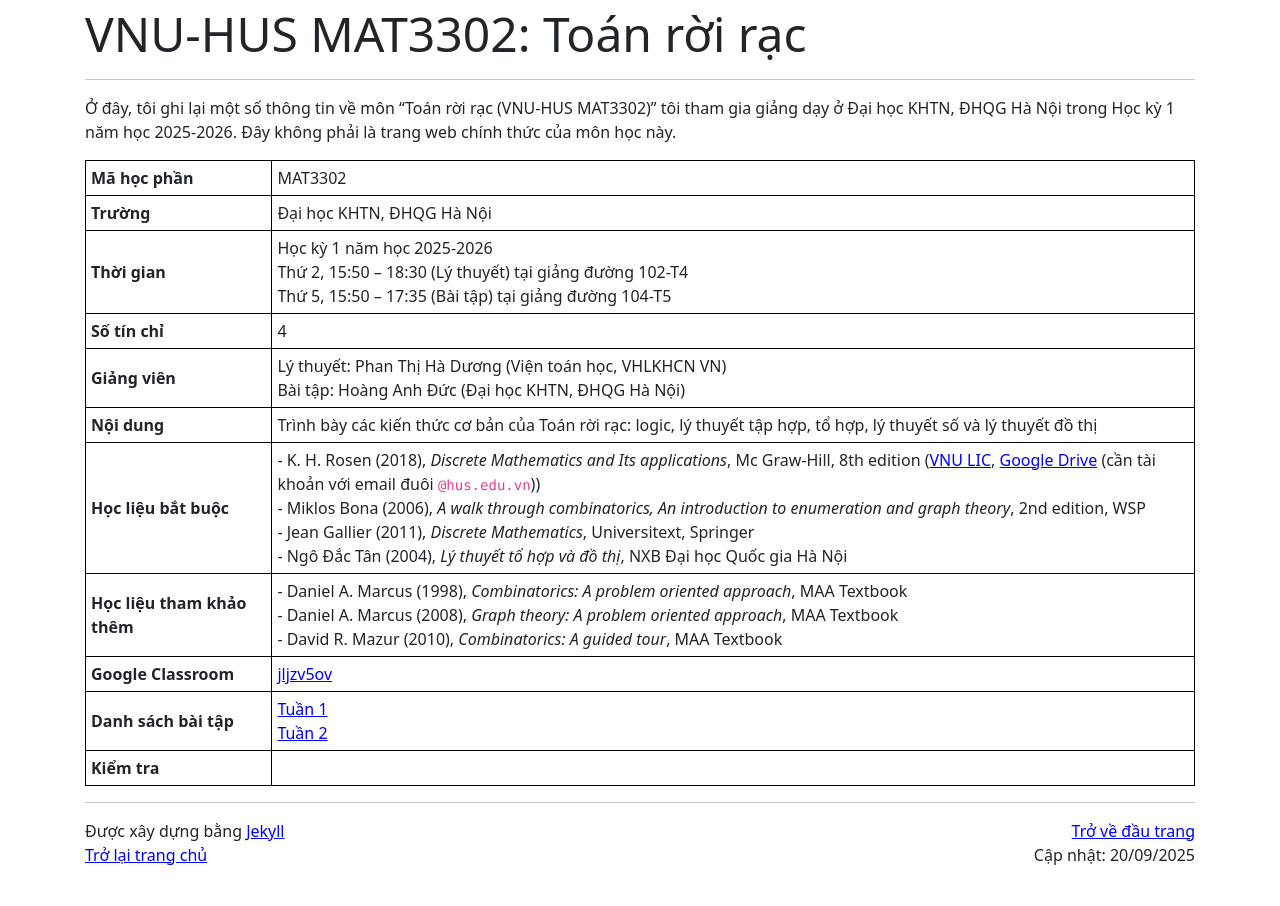
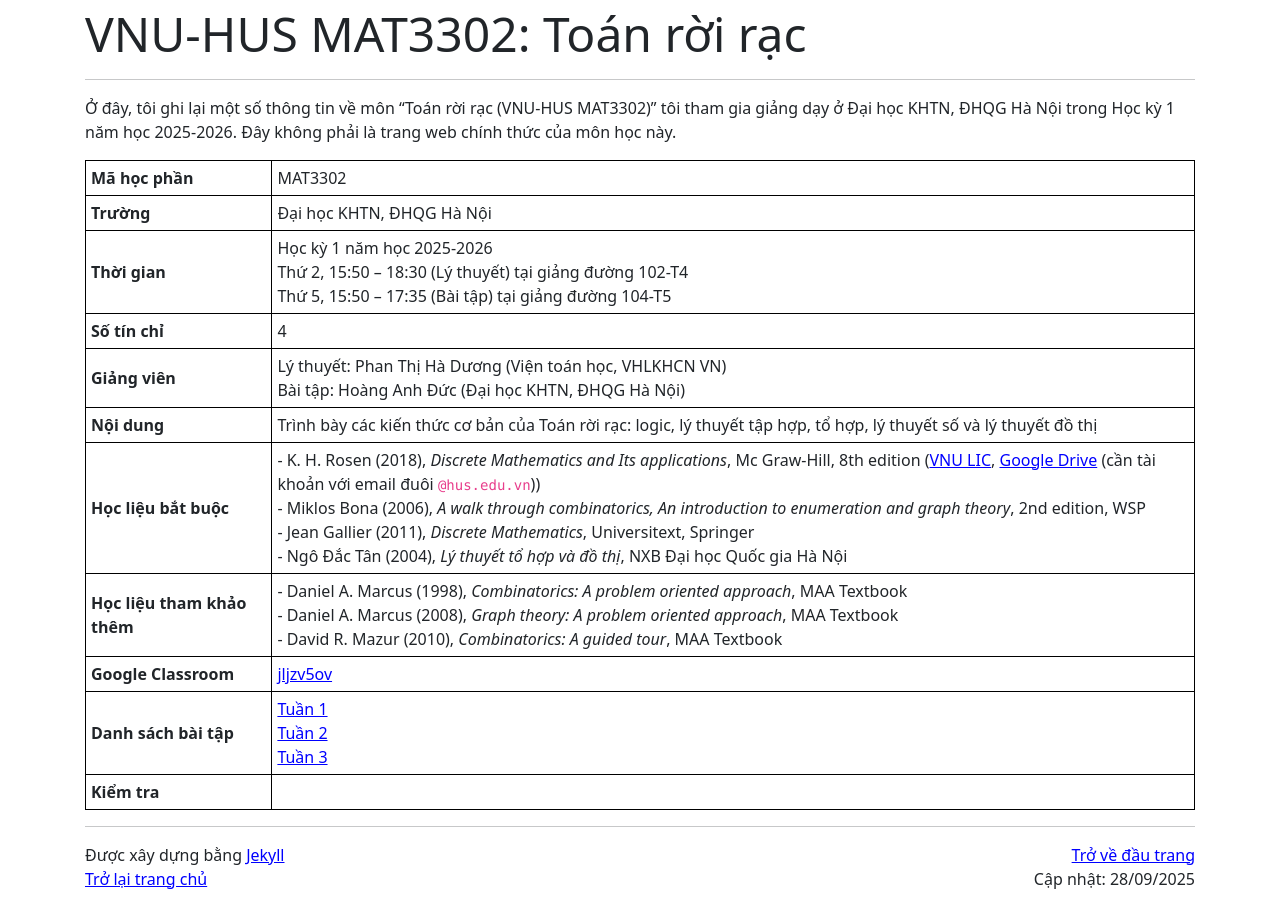
Before and after one commit to hoanganhduc/hoanganhduc.github.io, a Jekyll site: the page built from teaching/VNU-HUS/2025/winter/MAT3302/index.md, in a window 1280 px wide. Built offline with Jekyll 4.4.1, drawn with Linux system fonts in a browser that asks for light colours; nearby versions of some CDN libraries; a style sheet for code colours, icons or effects is not loaded.

Commit message:
Updated @ 2025-09-28  21:35:16 ICT

```diff
--- a/teaching/VNU-HUS/2025/winter/MAT3302/index.md
+++ b/teaching/VNU-HUS/2025/winter/MAT3302/index.md
@@ -1,7 +1,7 @@
 ---
 layout: default
 title: "VNU-HUS MAT3302: Toán rời rạc"
-last_modified_at: 2025-09-20
+last_modified_at: 2025-09-28
 lang: "vi"
 ---
 
@@ -17,5 +17,5 @@ lang: "vi"
 | **Học liệu bắt buộc** | - K. H. Rosen (2018), *Discrete Mathematics and Its applications*, Mc Graw-Hill, 8th edition ([VNU LIC](https://bookworm.vnu.edu.vn/EDetail.aspx?id=96731), [Google Drive](https://drive.google.com/file/d/1ih0TbsAnGfU01spxlxdrxmhy2Fx1usxR/view?usp=sharing) (cần tài khoản với email đuôi `@hus.edu.vn`)) <br /> - Miklos Bona (2006), *A walk through combinatorics, An introduction to enumeration and graph theory*, 2nd edition, WSP <br /> - Jean Gallier (2011), *Discrete Mathematics*, Universitext, Springer <br /> - Ngô Đắc Tân (2004), *Lý thuyết tổ hợp và đồ thị*, NXB Đại học Quốc gia Hà Nội |
 | **Học liệu tham khảo thêm** | - Daniel A. Marcus (1998), *Combinatorics: A problem oriented approach*, MAA Textbook <br /> - Daniel A. Marcus (2008), *Graph theory: A problem oriented approach*, MAA Textbook <br /> - David R. Mazur (2010), *Combinatorics: A guided tour*, MAA Textbook |
 | **Google Classroom** | [jljzv5ov](https://classroom.google.com/c/ODAwMzkxNzA3OTEy?cjc=jljzv5ov) |
-| **Danh sách bài tập**| [Tuần 1]({{ page.url | append: "ps1.pdf" }}) <br> [Tuần 2]({{ page.url | append: "ps2.pdf" }}) |
+| **Danh sách bài tập**| [Tuần 1]({{ page.url | append: "ps1.pdf" }}) <br> [Tuần 2]({{ page.url | append: "ps2.pdf" }}) <br> [Tuần 3]({{ page.url | append: "ps3.pdf" }}) |
 | **Kiểm tra** |  |
```
Also changed, not shown: 2 other files.
